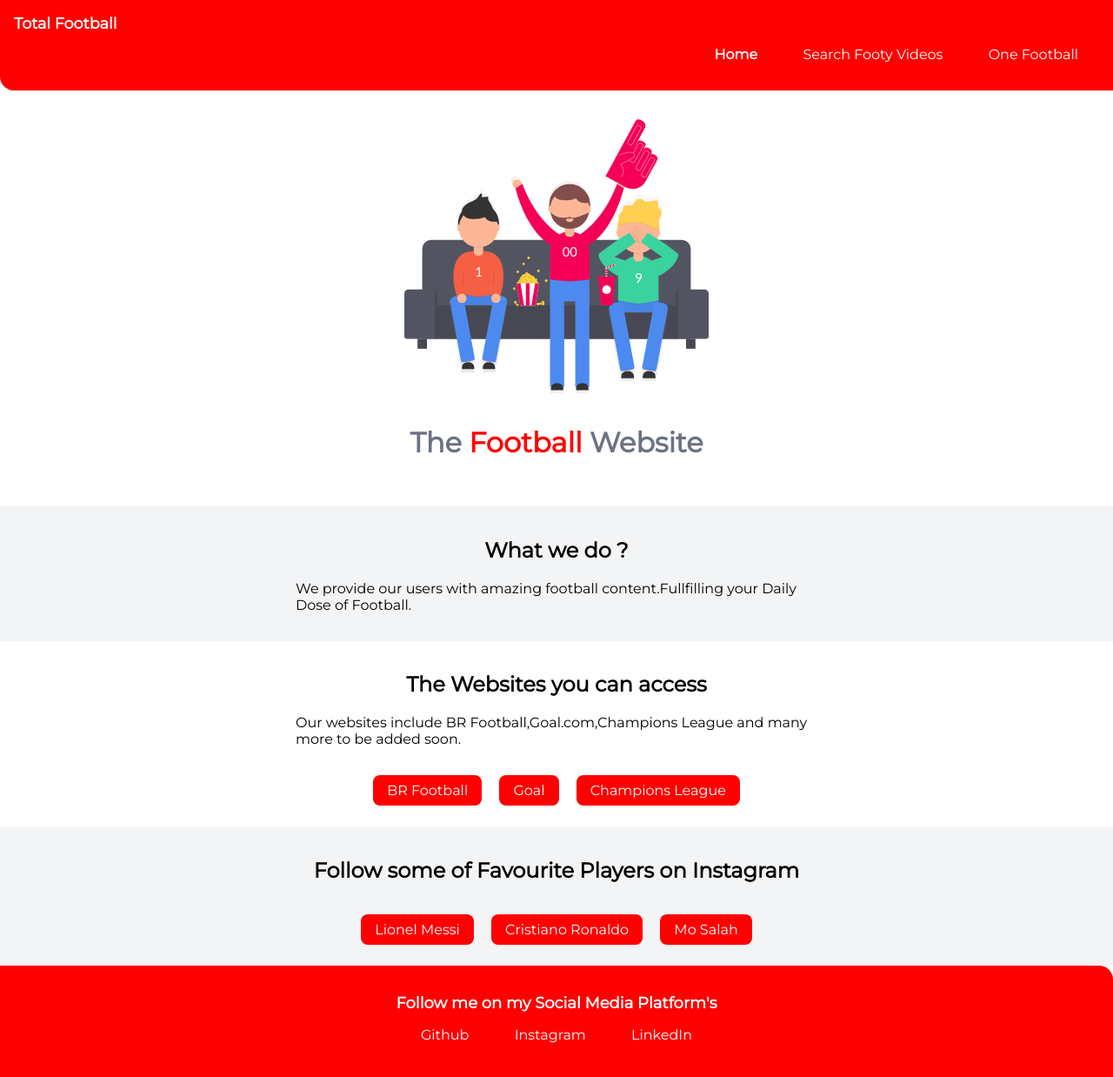
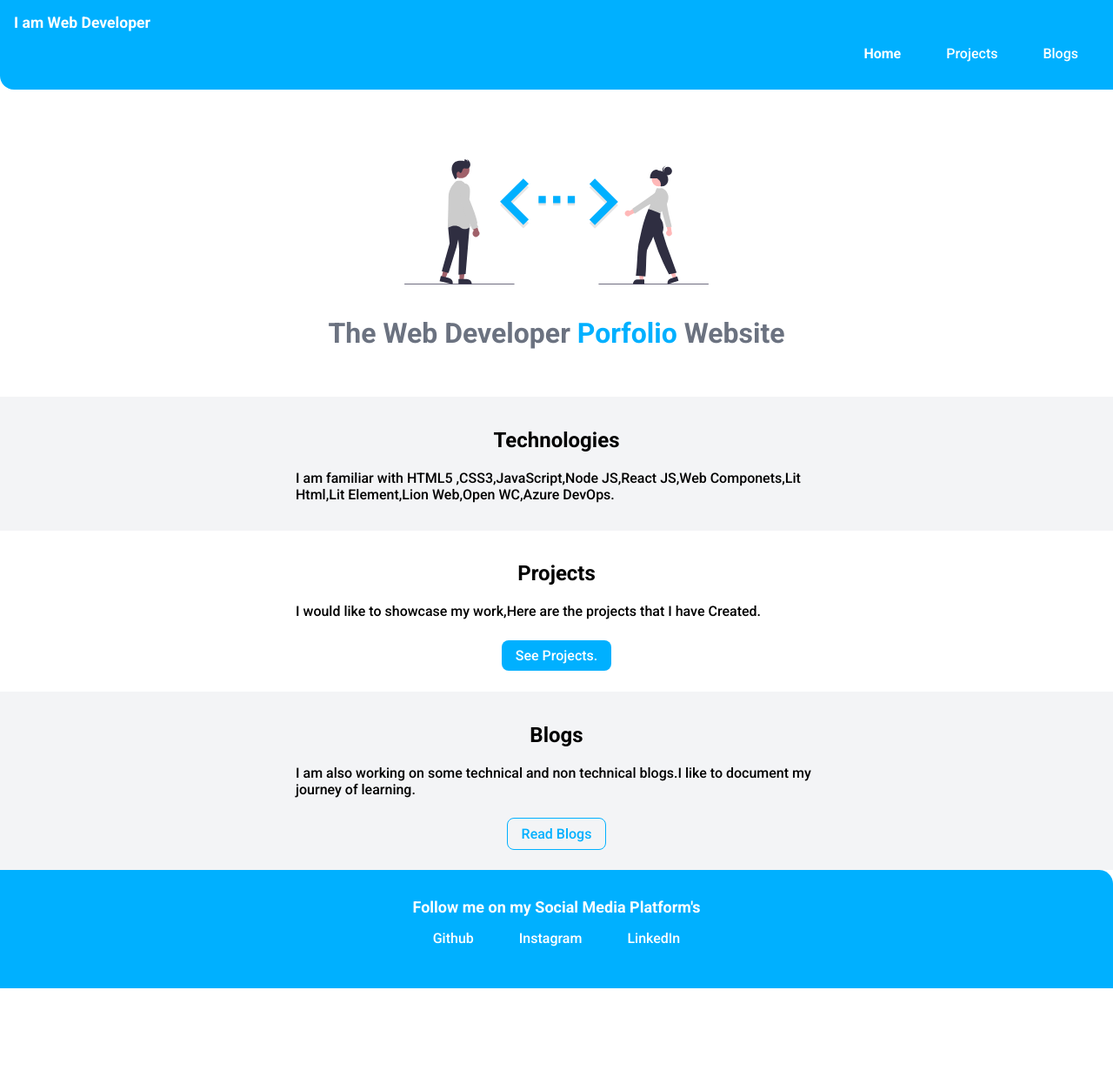
Before and after one commit to viveksuarez7/neog-camp-lesson-3.1, a plain HTML site: page index.html in a window 1280 px wide. Shown: the whole page at 87% size. After the commit the page ends 1136 px from the top, so only its background shows below. Drawn offline with Linux system fonts and the light colour scheme.

Commit message:
wip:added more code

```diff
--- a/index.html
+++ b/index.html
@@ -4,58 +4,51 @@
     <meta charset="UTF-8">
     <meta http-equiv="X-UA-Compatible" content="IE=edge">
     <meta name="viewport" content="width=device-width, initial-scale=1.0">
-    <title>The Football Site Homepage</title>
+    <title>My Portfolio Website</title>
     <link href="style.css" rel="stylesheet"/>
 
 </head>
 <body>
         <nav class="navigation container">
-            <div class="nav-player">Total Football</div>
+            <div class="nav-player">I am Web Developer</div>
             <ul class="list-non-bullet nav-pills">
                 <li class="list-item-inline">
                     <a class="link link-active" href="/">Home</a>
                 </li>
                 <li class="list-item-inline">
-                    <a class="link" href="https://xenodochial-payne-95582e.netlify.app/">Search Footy Videos</a>
+                    <a class="link" href="/projects.html">Projects</a>
                 </li>
                 <li class="list-item-inline">
-                    <a class="link" href="https://onefootball.com/en/home">One Football</a>
+                    <a class="link" href="/blog.html">Blogs</a>
                 </li>
             </ul>
         </nav>
         <header class="hero">
-            <img class="hero-img" src="/resources/undraw_fans_gr54 (1).svg">
-            <h1 class="hero-heading">The <span class="hero-inv">Football</span> Website</h1>
+            <img class="hero-img" src="/resources/undraw_Code_typing_re_p8b9.svg">
+            <h1 class="hero-heading">The Web Developer <span class="hero-inv">Porfolio</span> Website</h1>
         </header>
 
         <section class="section ow">
             <div class="containers containers-centres">
-                <h1>What we do ?</h1>
-                <p>We provide our users with amazing football content.Fullfilling your Daily Dose of Football.</p>
+                <h1>Technologies</h1>
+                <p>I am familiar with HTML5 ,CSS3,JavaScript,Node JS,React JS,Web Componets,Lit Html,Lit Element,Lion Web,Open WC,Azure DevOps.</p>
             </div>
         </section>
         <section class="section">
             <div class="containers containers-centres">
-                <h1>The Websites you can access</h1>
-                <p>Our websites include BR Football,Goal.com,Champions League and many more to be added soon.</p>
+                <h1>Projects</h1>
+                <p>I would like to showcase my work,Here are the projects that I have Created.</p>
                     <ul class="social-links list-non-bullet">
-                        <li class="list-item-inline"><a class=" link link-primary" href="https://www.instagram.com/brfootball/" target="_blank">BR Football</a></li>
-                        <li class="list-item-inline"><a class=" link link-primary" href="https://www.goal.com/en-in" target="_blank">Goal</a></li>
-                        <li class="list-item-inline"><a class=" link link-primary" href="https://www.uefa.com/uefachampionsleague/" target="_blank">Champions League</a></li>
+                        <li class="list-item-inline"><a class=" link link-primary">See Projects.</a></li>
                     </ul>
-
             </div>
         </section>
         <section class="section ow">
             <div class="containers containers-centres">
-                <h1>Follow some of Favourite Players  on Instagram</h1>
+                <h1>Blogs</h1>
+                <p>I am also working on some technical and non technical blogs.I like to document my journey of learning.</p>
                 <ul class="social-links list-non-bullet">
-                    <li class="list-item-inline"><a class=" link link-primary" href="https://www.instagram.com/leomessi/"
-                            target="_blank">Lionel Messi</a></li>
-                    <li class="list-item-inline"><a class=" link link-primary" href="https://www.instagram.com/cristiano/"
-                            target="_blank">Cristiano Ronaldo</a></li>
-                    <li class="list-item-inline"><a class=" link link-primary" href="https://www.instagram.com/mosalah/"
-                            target="_blank">Mo Salah</a></li>
+                    <li class="list-item-inline"><a class=" link link-secondary">Read Blogs</a></li>
                 </ul>
             </div>
         </section>
@@ -67,5 +60,7 @@
                 <li class="list-item-inline"><a class="link" href="https://www.linkedin.com/in/vivek-singh-180262178/" target="_blank">LinkedIn</a></li>
             </ul>
         </footer>
+
+
 </body>
 </html>
--- a/style.css
+++ b/style.css
@@ -1,7 +1,9 @@
-@import url('https://fonts.googleapis.com/css2?family=Montserrat&display=swap');
+
+@import url('https://fonts.googleapis.com/css2?family=Roboto:wght@300;500;700&display=swap');
+
 
 :root{
-    --primary-color:red;
+    --primary-color:#00B0FF;
     --dark-grey:#6B7280;
     --off-white:#F3F4F6;
 }
@@ -9,7 +11,7 @@ hr{
     margin: 2.5rem 0rem;
 }
 body{
-    font-family: 'Montserrat', sans-serif;
+    font-family: 'Roboto', sans-serif;
     margin: 0px;
 }
 /**Containers**/
@@ -45,7 +47,7 @@ border: 1px solid var(--primary-color);
 }
 .list-item-inline{
     display: inline;
-    padding: 0rem 0.5rem;
+    padding:  0.5rem;
 
 }
 /**Navigation**/
@@ -73,6 +75,7 @@ border: 1px solid var(--primary-color);
 /**Header**/
 .hero{
     padding: 2rem;
+    padding-top: 5rem;
 }
 
 .hero .hero-img{
@@ -101,7 +104,7 @@ margin: auto;
 .section  ul{
     text-align: center;
       padding-inline-start: 0px;
-      padding-top: 1.5rem;
+      padding-top: 1rem;
 }
 .ow{
     background-color: var(--off-white);
```
Also changed, not shown: blog.html (+6 -5 lines), lib/components.html (+1 -0 lines), projects.html (added, +57 -0 lines), resources/undraw_Code_typing_re_p8b9.svg (added), resources/undraw_Project_completed_re_pqqq (1).svg (added), resources/undraw_Project_completed_re_pqqq.svg (added).
